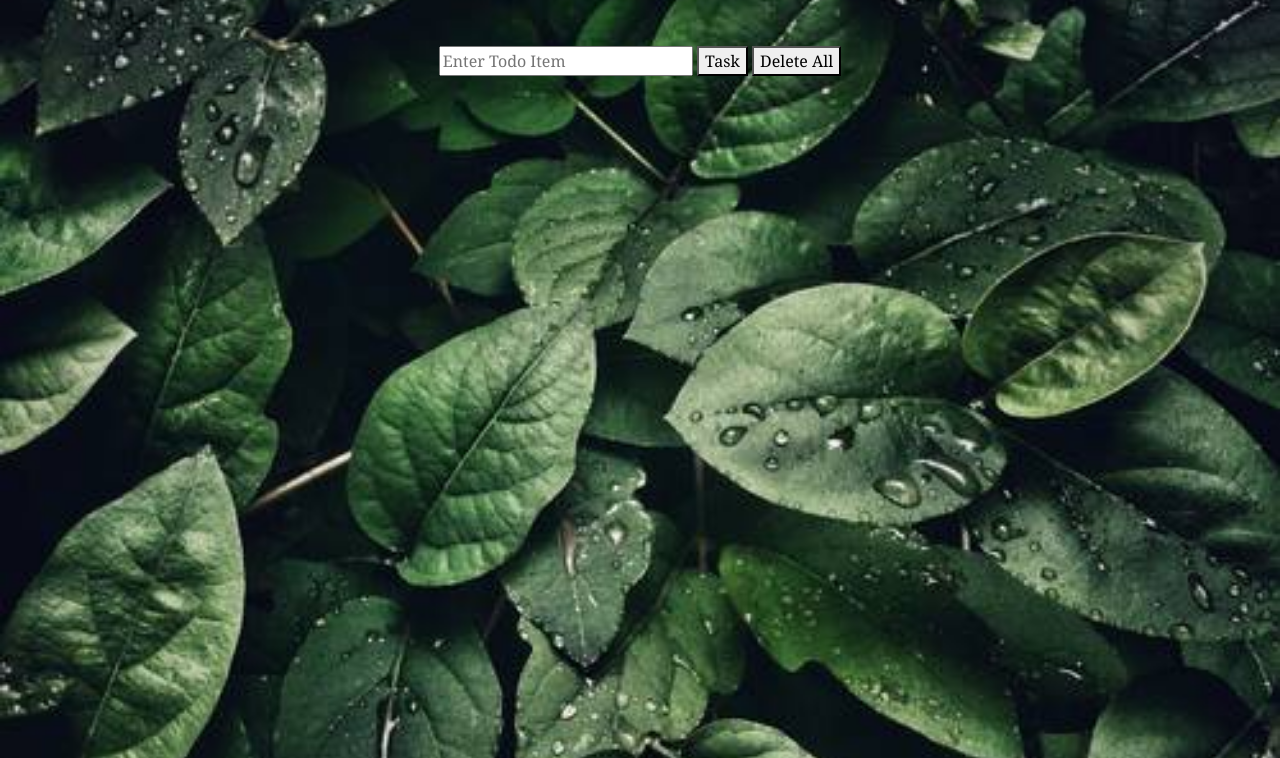
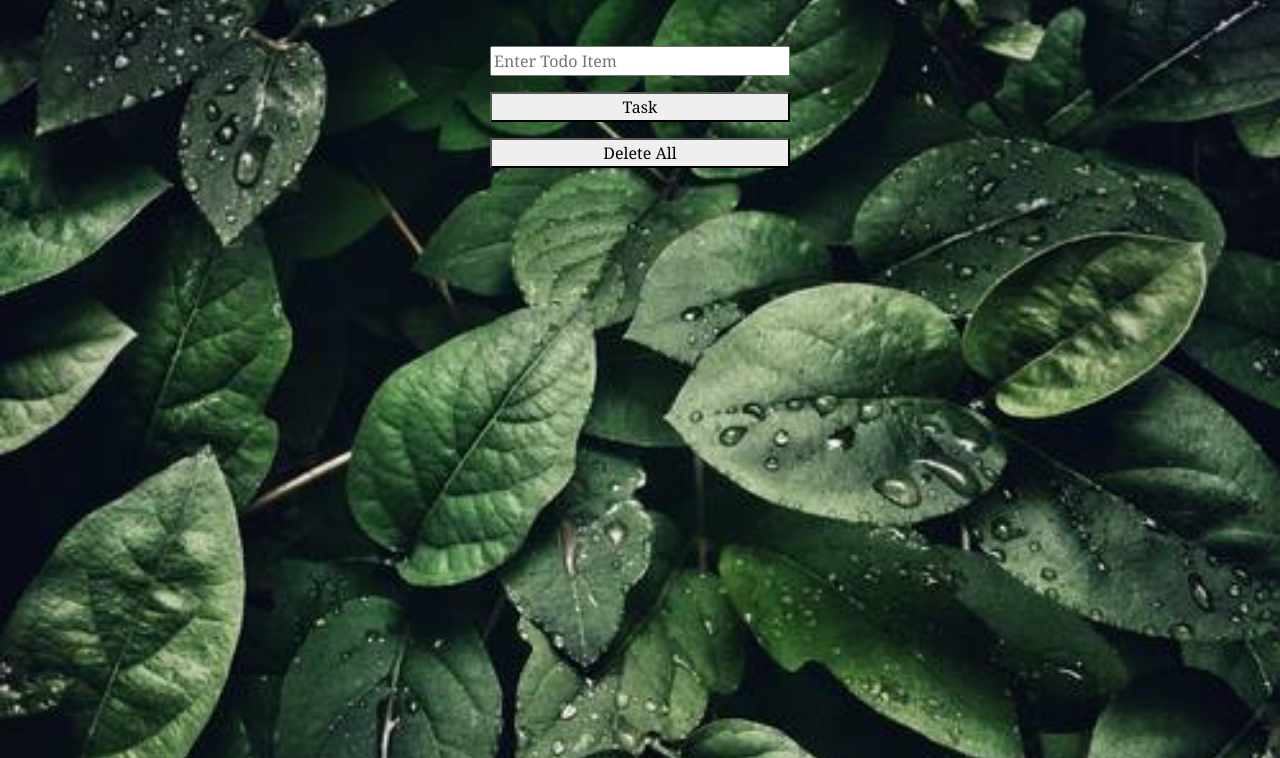
Before and after one commit to zimal90/Assignment-no-10, a plain HTML site: page index.html in a window 1280 px wide. Shown: the part 42-800 px from the top of the page. Drawn offline with nearby package versions, Linux system fonts and the light colour scheme.

Commit message:
Assignment-no-10 deploy

```diff
--- a/index.html
+++ b/index.html
@@ -18,9 +18,9 @@
 
     <h2> Todo Application</h2>
     <div class="container">
-        <input type="text" name="" placeholder="Enter Todo Item" id="input">
-        <button onclick="submit()">Task</button>
-        <button onclick="deleteAll() ">Delete All</button>
+     <p>   <input type="text" name="" placeholder="Enter Todo Item" id="input" class="input"></p>
+     <p><button  onclick="submit()" class="task">Task</button></p>
+     <p> <button onclick="deleteAll() " class="delete">Delete All</button></p>
     </div>
 
     <div class="container-fluid" >
--- a/style.css
+++ b/style.css
@@ -44,3 +44,19 @@ text-align: left;
 margin-left: 0px;
 
 }
+.input{
+width: 300px;
+
+
+}
+.task{
+    width: 300px;
+
+
+    }
+
+    .delete{
+        width: 300px;
+
+
+        }
```
